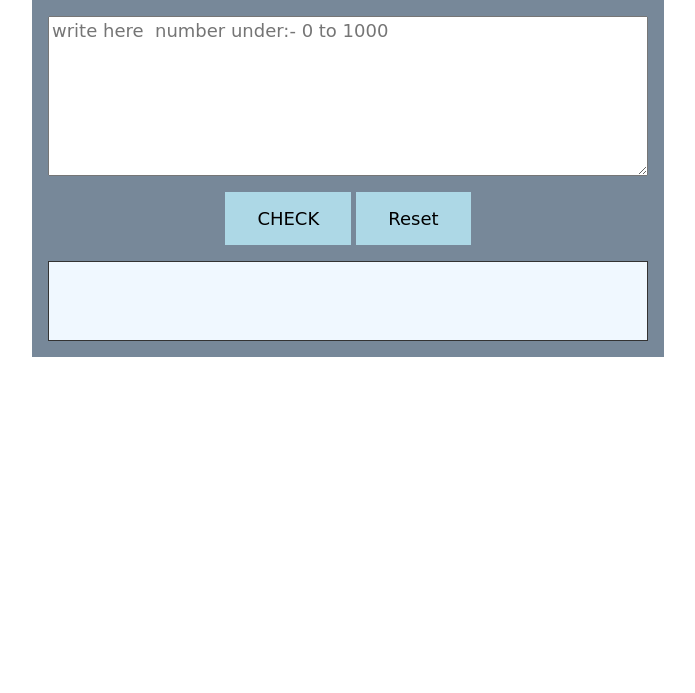
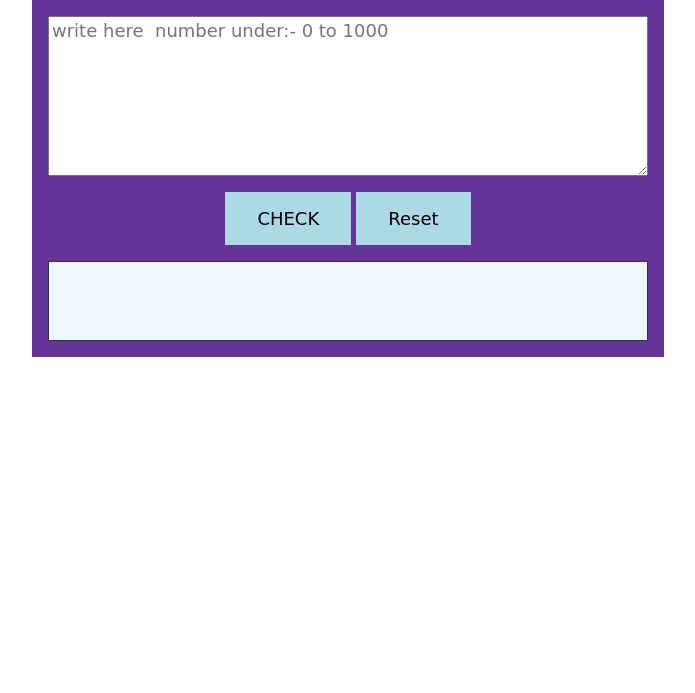
Before and after one commit to santsurat/Input-number, a plain HTML site: page index.html in a window 1280 px wide. Shown: the part 107-800 px from the top of the page, without its empty margins (292-987 px from the left). Drawn offline with Linux system fonts and the light colour scheme.

Commit message:
index.html
update

```diff
--- a/style.css
+++ b/style.css
@@ -1,6 +1,7 @@
 .container{
     text-align: center;
-    background-color: lightslategrey;
+    background-color: rebeccapurple;
+
 
 }
 :root {
```
